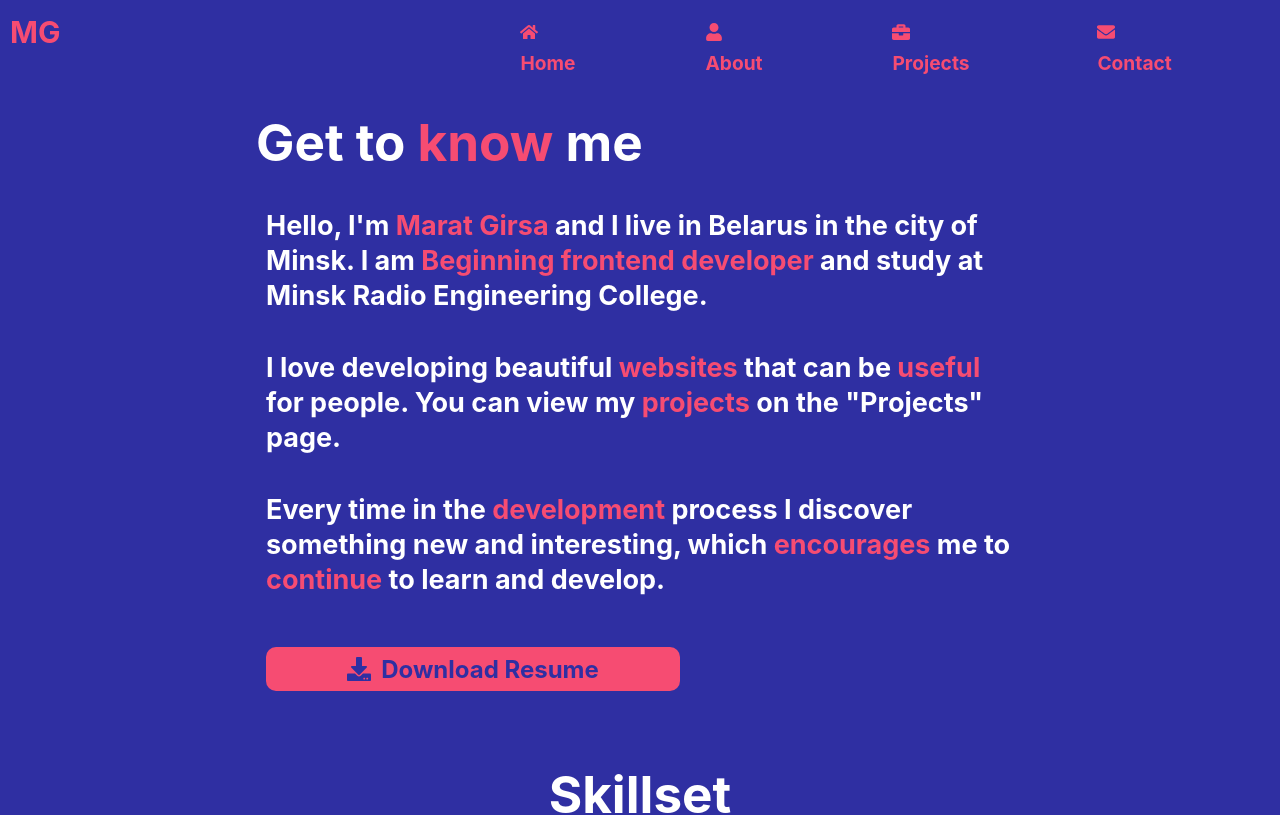
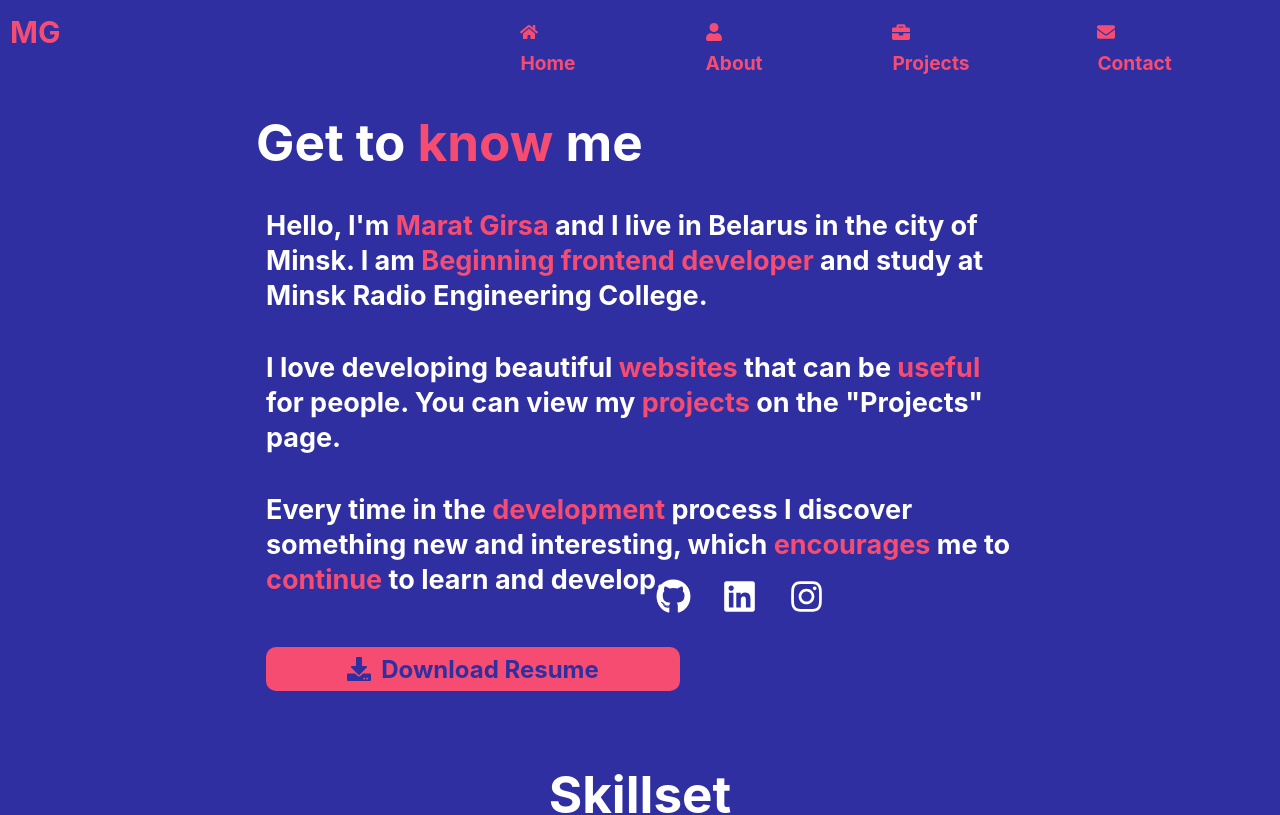
Before and after one commit to maryik/portfolio, a React (Vite) app: page /about in a window 1280 px wide. Shown: the top 815 px of the page. Built offline with nearby package versions, Linux system fonts and the light colour scheme.

Commit message:
create footer with links on social networks

```diff
--- a/src/About/About.jsx
+++ b/src/About/About.jsx
@@ -2,6 +2,7 @@ import React from 'react';
 import CardOfSkill from '../CardOfSkill/CardOfSkill';
 import { FaDownload, FaReact, FaHtml5, FaCss3, FaJs, FaCodeBranch, FaGithub, FaFigma, FaPython } from 'react-icons/fa';
 import './About.css';
+import Footer from '../Footer/Footer';
 import DownloadButton from '../DownloadButton';
 
 export default function About() {
@@ -11,6 +12,7 @@ export default function About() {
       <p>Hello, I'm <span>Marat Girsa</span> and I live in Belarus in the city of Minsk. I am <span>Beginning frontend developer</span> and study at Minsk Radio Engineering College.</p>
       <p>I love developing beautiful <span>websites</span> that can be <span>useful</span> for people. You can view my <span>projects</span> on the "Projects" page.</p>
       <p>Every time in the <span>development</span> process I discover something new and interesting, which <span>encourages</span> me to <span>continue</span> to learn and develop.</p>
+      <Footer/>
       <DownloadButton className='button-about-resume' ButtonText={'Download Resume'} Icon={<FaDownload className='icon'/>} downloadUrl={"/жирафы.txt"} downloadFilename={"жирафы.txt"}/>
       <div className='about-skills'>
         <h1>Skillset</h1>
--- a/src/App/App.jsx
+++ b/src/App/App.jsx
@@ -33,7 +33,7 @@ function AppContent() {
     }
     else{
       document.body.style.overflow = 'auto';
-      document.body.style.height = '200vh';
+      document.body.style.height = '220vh';
     }
   }, [location.pathname]);
 
--- /dev/null
+++ b/src/Footer/Footer.css
@@ -0,0 +1,18 @@
+.footer{
+    position: absolute;
+    display: flex;
+    justify-content: space-around;
+    align-items: center;
+    font-size: 35px;
+    font-weight: bold;
+    width: 200px;
+    margin-top: 65%;
+    margin-left: 50%;
+}
+.icon-footer{
+    color: #ffffff;
+}
+.icon-footer:hover{
+    cursor: pointer;
+    color: #7f787a;
+}
--- /dev/null
+++ b/src/Footer/Footer.jsx
@@ -0,0 +1,14 @@
+import React from 'react';
+import { Link } from 'react-router-dom';
+import './Footer.css';
+import { FaGithub, FaLinkedin, FaInstagram } from 'react-icons/fa6';
+
+export default function Footer() {
+    return(
+        <div className="footer">
+            <a href="https://github.com/maryik?tab=repositories" target="_blank" rel="noopener noreferrer"><FaGithub className='icon-footer'/></a>
+            <a href="https://www.linkedin.com/in/%D0%BC%D0%B0%D1%80%D0%B0%D1%82-%D0%B3%D0%B8%D1%80%D1%81%D0%B0-943774292/?trk=opento_sprofile_details" target="_blank" rel="noopener noreferrer"><FaLinkedin className='icon-footer'/></a>
+            <a href="https://www.instagram.com/_maryik._/" target="_blank" rel="noopener noreferrer"><FaInstagram className='icon-footer'/></a>
+        </div>
+    )
+}
```
